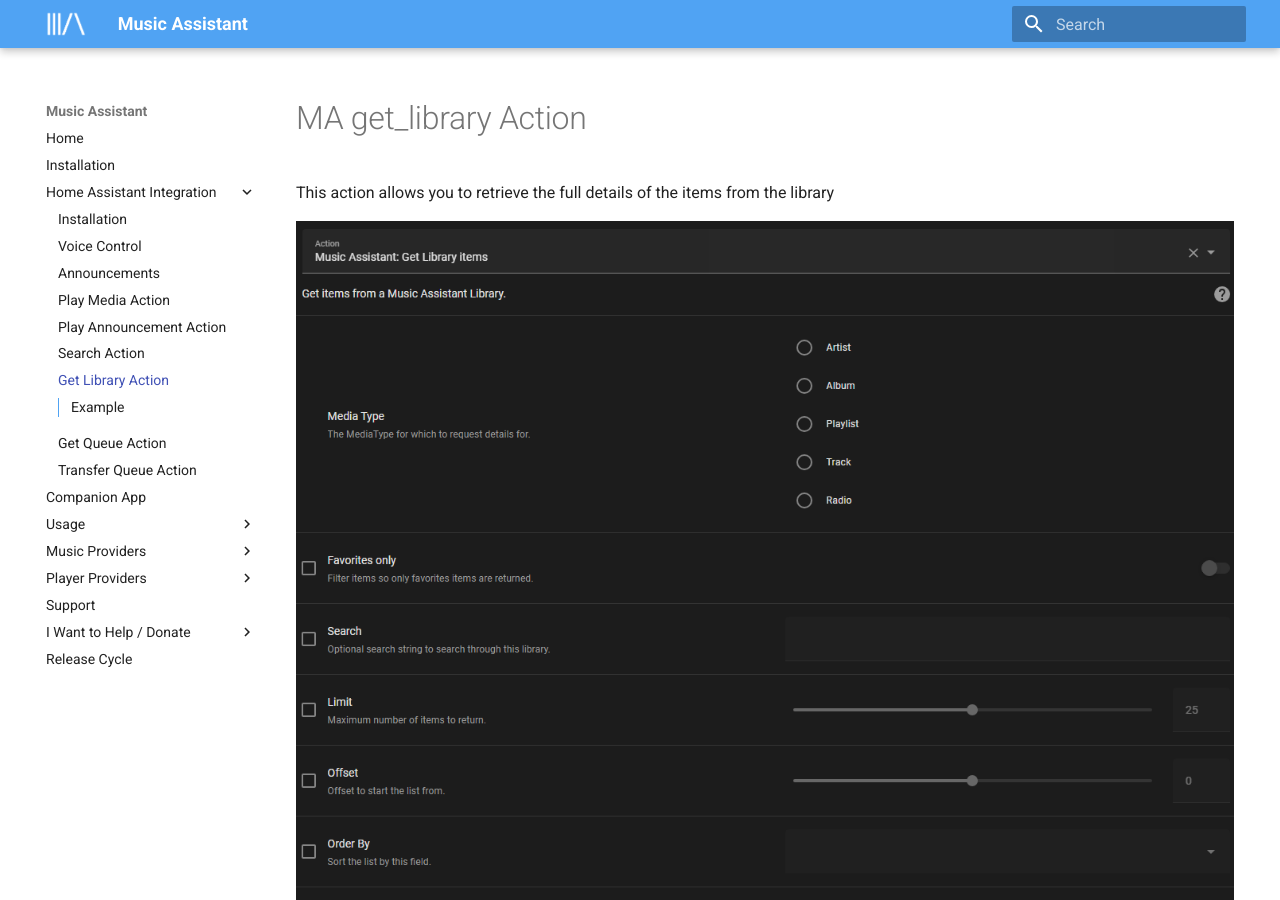
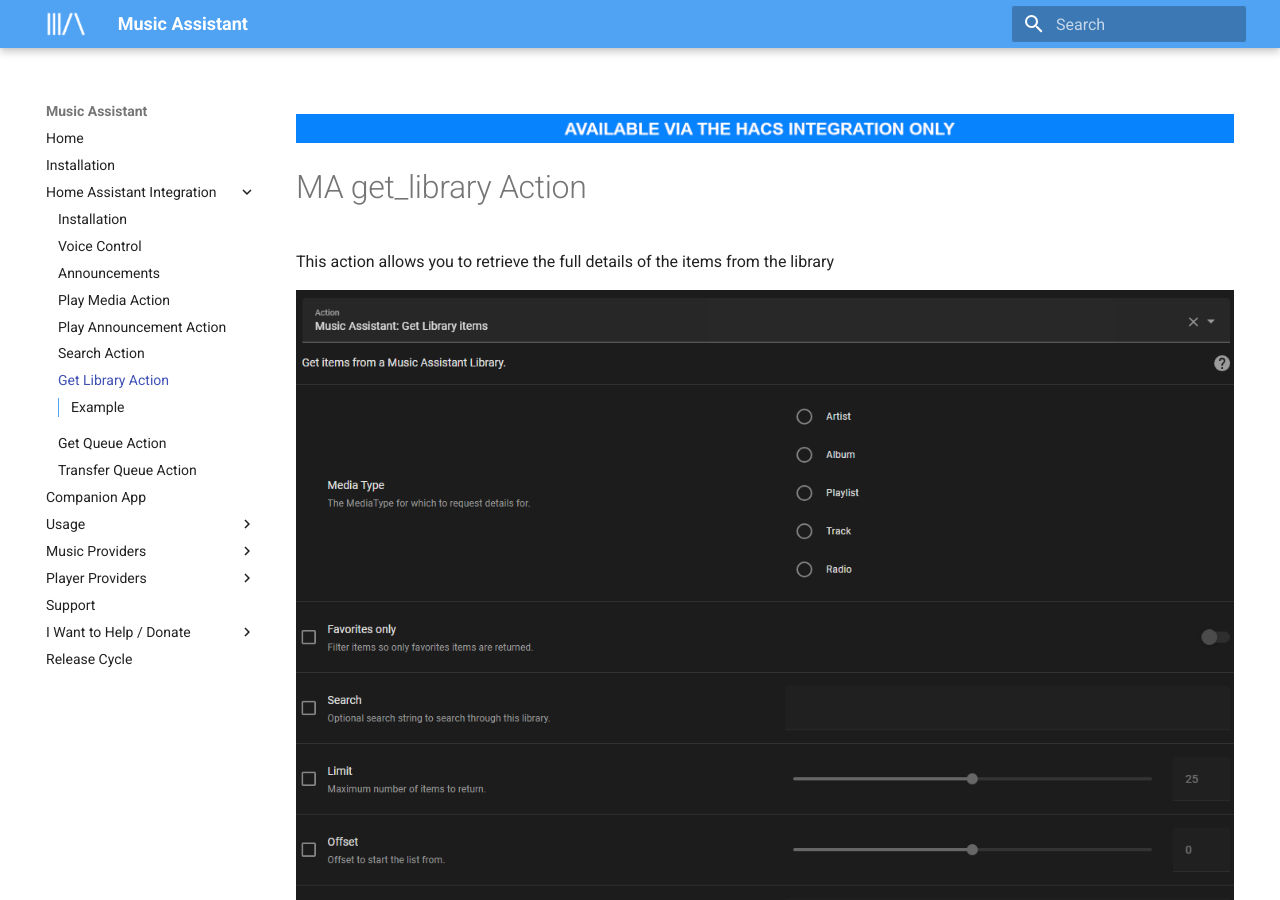
Before and after one commit to pwbriggs/music-assistant.github.io, an MkDocs documentation site: the page built from docs/faq/get_library.md, in a window 1280 px wide and 900 px high. Built offline with MkDocs 1.6.1 and Material for MkDocs 9.7.7, drawn with Linux system fonts in a browser that asks for light colours.

Commit message:
Add HACS only banner

````diff
--- a/docs/faq/get_library.md
+++ b/docs/faq/get_library.md
@@ -1,3 +1,5 @@
+![HACS only](../assets/HACS-only.png)
+
 # MA get_library Action
 
 This action allows you to retrieve the full details of the items from the library
@@ -34,3 +36,4 @@
               target:
                 entity_id: media_player.ma_kitchen_speaker
 ```
+![HACS only](../assets/HACS-only.png)
````
